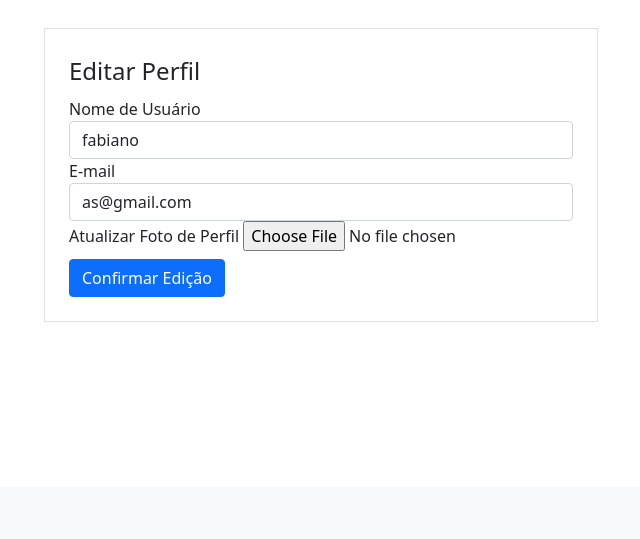
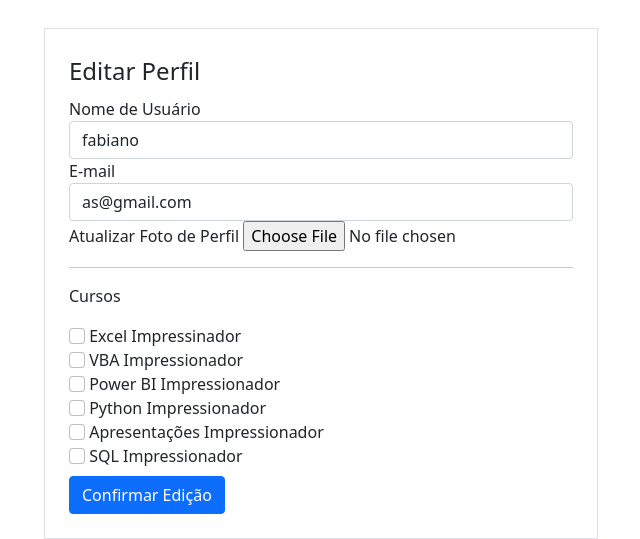
Before and after one commit to cientistafabiano/python---flask, a Flask app: page /perfil/editar in a window 1280 px wide. Shown: the part 313-852 px from the top of the page, without its empty margins (38-678 px from the left). Before the commit the page ends 635 px from the top, so only its background shows below. Run offline with Flask 2, Linux system fonts and the light colour scheme; a user stored in the database is signed in; some libraries are stand-ins or nearby versions.

Commit message:
edição campos cursos
logica para adicionar cursos

```diff
--- a/comunidade/forms.py
+++ b/comunidade/forms.py
@@ -43,6 +43,14 @@ class FormEditarPerfil(FlaskForm):
     email = StringField('E-mail', validators=[DataRequired(), Email()])
     #aula 37 add campo imagem, depois fazer edição no html
     foto_perfil = FileField('Atualizar Foto de Perfil', validators=[FileAllowed(['jpg', 'png', 'svg'])])
+    #aula 39 add os cursos ao perfil -> add no html editarperfil
+    curso_excel = BooleanField('Excel Impressinador')
+    curso_vba = BooleanField('VBA Impressionador')
+    curso_powerbi = BooleanField('Power BI Impressionador')
+    curso_python = BooleanField('Python Impressionador')
+    curso_ppt = BooleanField('Apresentações Impressionador')
+    curso_sql = BooleanField('SQL Impressionador')
+
     botao_submit_editarperfil = SubmitField('Confirmar Edição')
 
     #aula 36 verificar se esse novo email ja existe
--- a/comunidade/routes.py
+++ b/comunidade/routes.py
@@ -6,6 +6,10 @@ from comunidade.forms import FormLogin, FormCriarConta, FormEditarPerfil
 from comunidade.models import Usuario
 #login
 from flask_login import login_user, logout_user, current_user, login_required
+#aula 38 -> o os servira para separar o nome da imagem
+import secrets
+import os
+from PIL import Image
 
 #aula 29 bloquear usuario q nao esteja logado, import login_required q é uma função usada como decorated, em todas as páginas q eu quero bloquear eu o uso
 #caso ele nao esteja logado ele sera redirecionado p a pagina login, vai p init
@@ -103,6 +107,19 @@ def criar_post():
     return render_template('criarpost.html')
 
 
+#aula 38
+def salvar_imagem(imagem):
+    codigo = secrets.token_hex(8)
+    nome, extensao = os.path.splitext(imagem.filename)
+    nome_arquivo = nome + codigo + extensao
+    caminho_completo = os.path.join(app.root_path, 'static/fotos_perfil', nome_arquivo)
+    tamanho = (200, 200)
+    #instalar um cara p reduzir a imagem: pillow
+    imagem_reduzida = Image.open(imagem)
+    imagem_reduzida.thumbnail(tamanho)
+    imagem_reduzida.save(caminho_completo)
+    return nome_arquivo
+
 #editar perfil aula 35
 #aula 36 validar o button submit
 @app.route('/perfil/editar', methods=['GET', 'POST'])
@@ -114,6 +131,11 @@ def editar_perfil():
         current_user.email = form.email.data
         #preenche novo nome
         current_user.username = form.username.data
+        #aula 38 edição e compactação da imagem de perfil
+        if form.foto_perfil.data:
+        #add um codigo aleatorio no nome da imagem -> reduzir o tamanho da imagem -> salvar a imagem na pasta -> mudar o campo foto-perfil do usuario p o novo nome da imagem
+            nome_imagem = salvar_imagem(form.foto_perfil.data)
+            current_user.foto_perfil = nome_imagem
         #atualiza no banco de dados
         database.session.commit()
         flash('Perfil atualizado com sucesso.', 'alert-success')
--- a/comunidade/templates/editarperfil.html
+++ b/comunidade/templates/editarperfil.html
@@ -49,6 +49,17 @@
                         {% endfor %}
                     {% endif %}
                 </article>
+                <!--aula 39 add os campos dos cursos-->
+                <hr>
+                <p>Cursos</p>
+                {% for campo in form %}
+                    {% if 'curso_' in campo.name %}
+                        <article class="form-group">
+                           {{ campo(class="form-check-input") }}
+                           {{ campo.label(class="form-check-label") }}
+                        </article>
+                    {% endif %}
+                {% endfor %}
             </fieldset>
             {{ form.botao_submit_editarperfil(class="btn btn-primary mt-2") }}
         </form>
```
Also changed, not shown: comunidade/comunidade.db, comunidade/static/fotos_perfil/atriz-loira7878e368cfd6ce9c.png (added), comunidade/static/fotos_perfil/familia-na-praiaab2a74da5d8a6f64.jpg (added), comunidade/static/fotos_perfil/imagem566dc0227a870d2bd.jpg (added).
